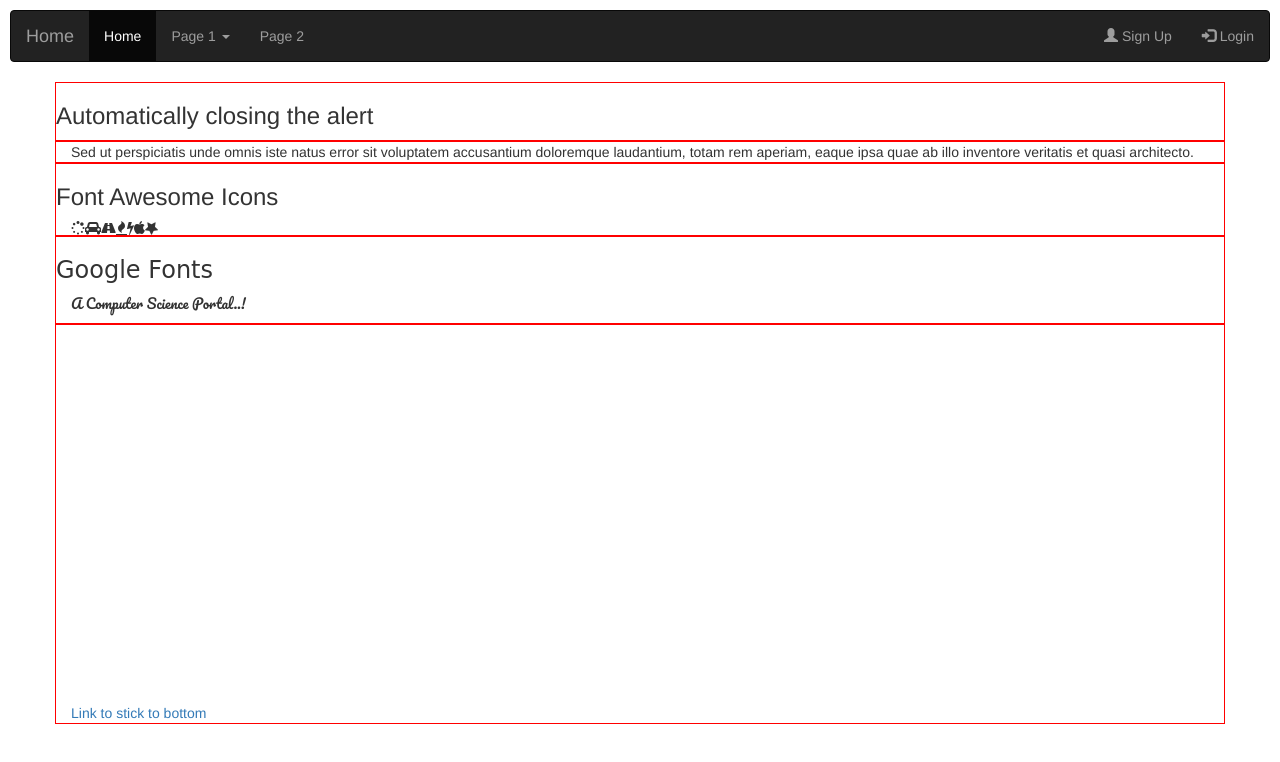
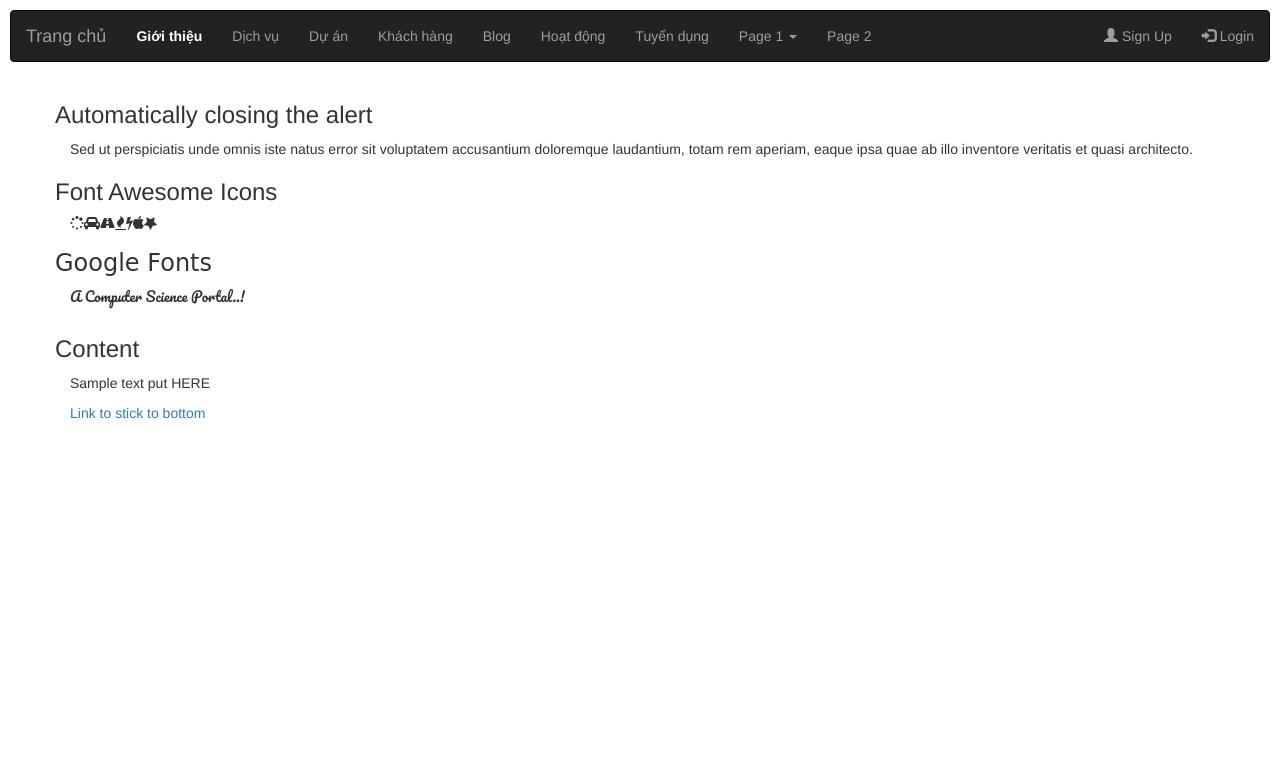
Before and after one commit to gtechsltn/HTML_CSS_JavaScript_Jquery_Bootstrap, a plain HTML site: page src/index.html in a window 1280 px wide. Drawn offline with nearby package versions, Linux system fonts and the light colour scheme.

Commit message:
Add new Layout

```diff
--- a/src/index.html
+++ b/src/index.html
@@ -49,10 +49,16 @@
     <nav class="navbar navbar-inverse">
       <div class="container-fluid">
         <div class="navbar-header">
-          <a class="navbar-brand" href="#">Home</a>
+          <a class="navbar-brand" href="#"> Trang chủ</a>
         </div>
         <ul class="nav navbar-nav">
-          <li class="active"><a href="#">Home</a></li>
+          <li><a class="active-link" href="#"> Giới thiệu</a></li>
+          <li><a href="#"> Dịch vụ</a></li>
+          <li><a href="#"> Dự án</a></li>
+          <li><a href="#"> Khách hàng</a></li>
+          <li><a href="#"> Blog</a></li>
+          <li><a href="#"> Hoạt động</a></li>
+          <li><a href="#"> Tuyển dụng</a></li>
           <li class="dropdown">
             <a class="dropdown-toggle" data-toggle="dropdown" href="#"
               >Page 1 <span class="caret"></span
@@ -179,7 +185,14 @@
       <div class="row highlight">
         <h3 class="google-font">Google Fonts</h3>
         <div class="col-lg-12 col-md-12 col-sm-12">
-            <p class="google-font">A Computer Science Portal..!</p>
+          <p class="google-font">A Computer Science Portal..!</p>
+        </div>
+      </div>
+
+      <div class="row highlight">
+        <h3>Content</h3>
+        <div class="col-lg-12 col-md-12 col-sm-12">
+          <p>Sample text put HERE</p>
         </div>
       </div>
 
--- a/src/site.css
+++ b/src/site.css
@@ -10,13 +10,19 @@ p.google-font {
   font-family: "Pacifico", cursive;
 }
 
+a.active-link {
+  font-weight: bold;
+  color: #ffffff !important;
+}
+
 .highlight {
-  border: 1px solid red;
+  /* border: 1px solid red; */
+  border: none;
 }
 
 .container {
   /* height: 100vh; */
-  height: 400px;
+  min-height: 400px !important;
 }
 
 .useful-row {
```
